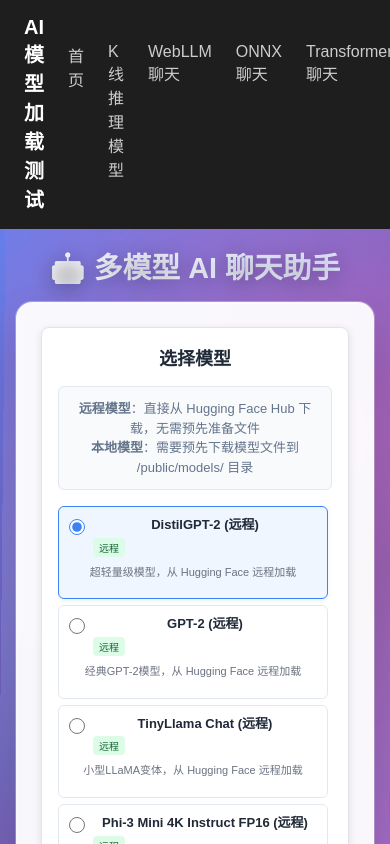
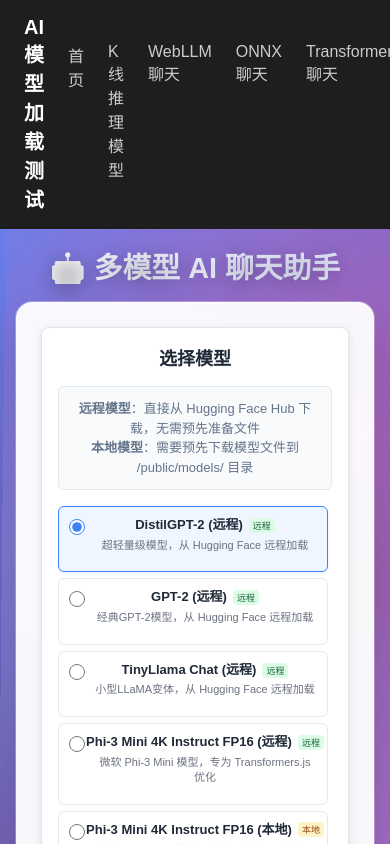
Before and after one commit to xiaomabenteng2015/kline-wasm-react, a Next.js app: page /views/transformers-chat-with-selector in a window 390 px wide. Shown: the top 844 px of the page. Built offline with nearby package versions, Linux system fonts and the light colour scheme.

Commit message:
优化UI

```diff
--- a/app/styles/ModelSelector.module.css
+++ b/app/styles/ModelSelector.module.css
@@ -102,25 +102,28 @@
   flex: 1;
 }
 
+/* 新增：模型名称和标签的行布局 */
+.modelNameRow {
+  display: flex;
+  align-items: center;
+  justify-content: center;
+  gap: 8px;
+  margin-bottom: 4px;
+}
+
 .modelName {
-  margin: 0 0 4px 0;
+  margin: 0;
   font-size: 14px;
   font-weight: 600;
   color: #1f2937;
   line-height: 1.3;
+  flex-shrink: 0;
 }
 
 .modelDescription {
-  margin: 0 0 8px 0;
   font-size: 12px;
   color: #6b7280;
   line-height: 1.4;
-}
-
-.modelTags {
-  display: flex;
-  gap: 4px;
-  flex-wrap: wrap;
 }
 
 .sizeTag {
@@ -137,6 +140,7 @@
   border-radius: 4px;
   font-size: 10px;
   font-weight: 500;
+  flex-shrink: 0;
 }
 
 .loadTypeTag.remote {
@@ -191,6 +195,10 @@
     padding: 10px;
   }
 
+  .modelNameRow {
+    gap: 6px;
+  }
+
   .modelName {
     font-size: 13px;
   }
@@ -199,6 +207,11 @@
     font-size: 11px;
   }
 
+  .loadTypeTag {
+    font-size: 9px;
+    padding: 1px 4px;
+  }
+
   .loadButton {
     padding: 10px 14px;
     font-size: 13px;
--- a/app/views/transformers-chat-with-selector/components/ModelSelector.tsx
+++ b/app/views/transformers-chat-with-selector/components/ModelSelector.tsx
@@ -51,15 +51,16 @@
                                 className={styles.radio}
                             />
                             <div className={styles.modelInfo}>
-                                <h4 className={styles.modelName}>{model.name}</h4>
-                                <div className={styles.modelTags}>
+                                <div className={styles.modelNameRow}>
+                                    <h4 className={styles.modelName}>{model.name}</h4>
                                     <span className={`${styles.loadTypeTag} ${styles[model.loadType]}`}>
                                         {model.loadType === 'remote' ? '远程' : '本地'}
                                     </span>
                                 </div>
+                                <p className={styles.modelDescription}>{model.description}</p>
                             </div>
                         </div>
-                        <p className={styles.modelDescription}>{model.description}</p>
+
                     </div>
                 ))}
             </div>
```
